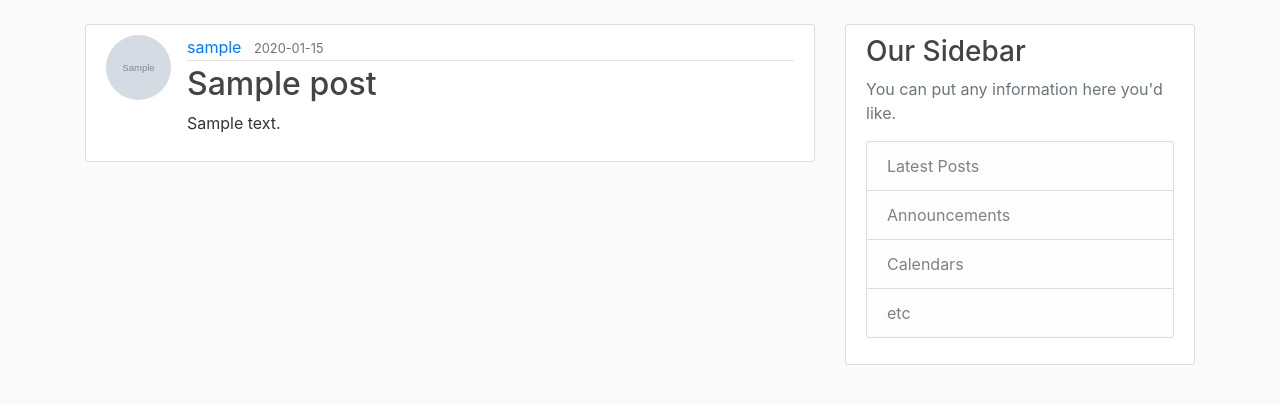
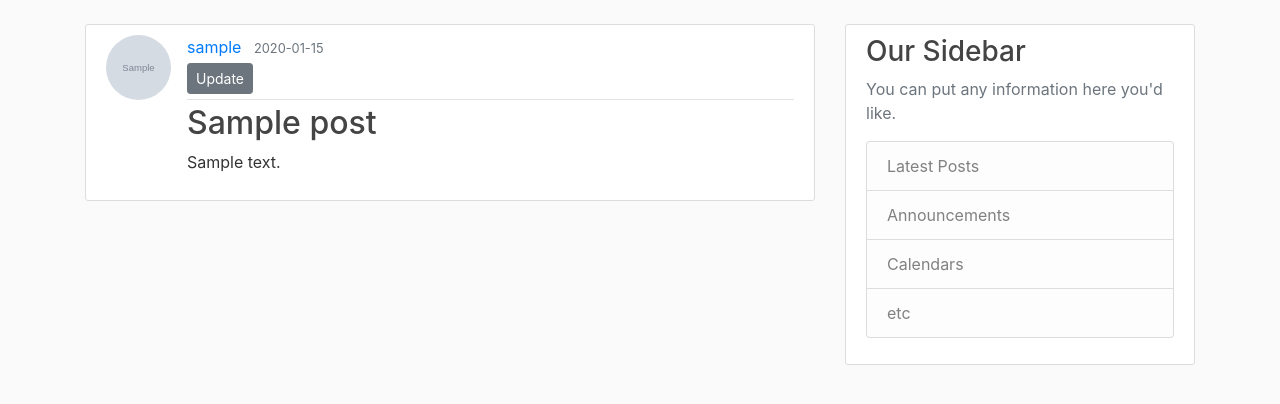
Before and after one commit to e-dang/Flask-Tutorial, a Flask app: page /post/1 in a window 1280 px wide. Shown: the part 56-460 px from the top of the page. Run offline with Flask 2, Linux system fonts and the light colour scheme; a user stored in the database is signed in; tables that the repository leaves empty hold one stand-in row (values such as "Sample post"); grey boxes marked "Sample" are stand-in pictures; some libraries are stand-ins or nearby versions.

Commit message:
Implement route for updating a post

```diff
--- a/flaskblog/routes.py
+++ b/flaskblog/routes.py
@@ -1,4 +1,4 @@
-from flask import render_template, url_for, flash, redirect, request
+from flask import render_template, url_for, flash, redirect, request, abort
 from flaskblog import app, db, bcrypt
 from flaskblog.forms import RegistrationForm, LoginForm, UpdateAccountForm, PostForm
 from flaskblog.models import User, Post
@@ -101,10 +101,29 @@ def new_post():
         db.session.commit()
         flash('Your post has been created!', 'success')
         return redirect(url_for('home'))
-    return render_template('create_post.html', title='New Post', form=form)
+    return render_template('create_post.html', title='New Post', form=form, legend='New Post')
 
 
 @app.route('/post/<int:post_id>')
 def post(post_id):
     post = Post.query.get_or_404(post_id)
     return render_template('post.html', title=post.title, post=post)
+
+
+@app.route('/post/<int:post_id>/update', methods=['POST', 'GET'])
+@login_required
+def update_post(post_id):
+    post = Post.query.get_or_404(post_id)
+    if post.author != current_user:
+        abort(403)
+    form = PostForm()
+    if form.validate_on_submit():
+        post.title = form.title.data
+        post.content = form.content.data
+        db.session.commit()
+        flash('Your post has been updated!', 'success')
+        return redirect(url_for('post', post_id=post.id))
+    elif request.method == 'GET':
+        form.title.data = post.title
+        form.content.data = post.content
+    return render_template('create_post.html', title='Update Post', form=form, legend='Update Post')
--- a/flaskblog/templates/create_post.html
+++ b/flaskblog/templates/create_post.html
@@ -4,7 +4,7 @@
         <form method="POST" action="">
             {{ form.hidden_tag() }}
             <fieldset class="form-group">
-                <legend class="border-bottom mb-4">New Post</legend>
+                <legend class="border-bottom mb-4">{{ legend }}</legend>
                 <div class="form-group">
                     {{ form.title.label(class="form-control-label") }}
                     {% if form.title.errors %}
--- a/flaskblog/templates/post.html
+++ b/flaskblog/templates/post.html
@@ -6,6 +6,11 @@
             <div class="article-metadata">
                 <a class="mr-2" href="#">{{ post.author.username }}</a>
                 <small class="text-muted">{{ post.date_posted.strftime('%Y-%m-%d') }}</small>
+                {% if post.author == current_user %}
+                    <div class="">
+                        <a class="btn btn-secondary btn-sm mt-1 mb-1" href="{{ url_for('update_post', post_id=post.id) }}">Update</a>
+                    </div>
+                {% endif %}
             </div>
             <h2 class="article-title">{{ post.title }}</h2>
             <p class="article-content">{{ post.content }}</p>
```
